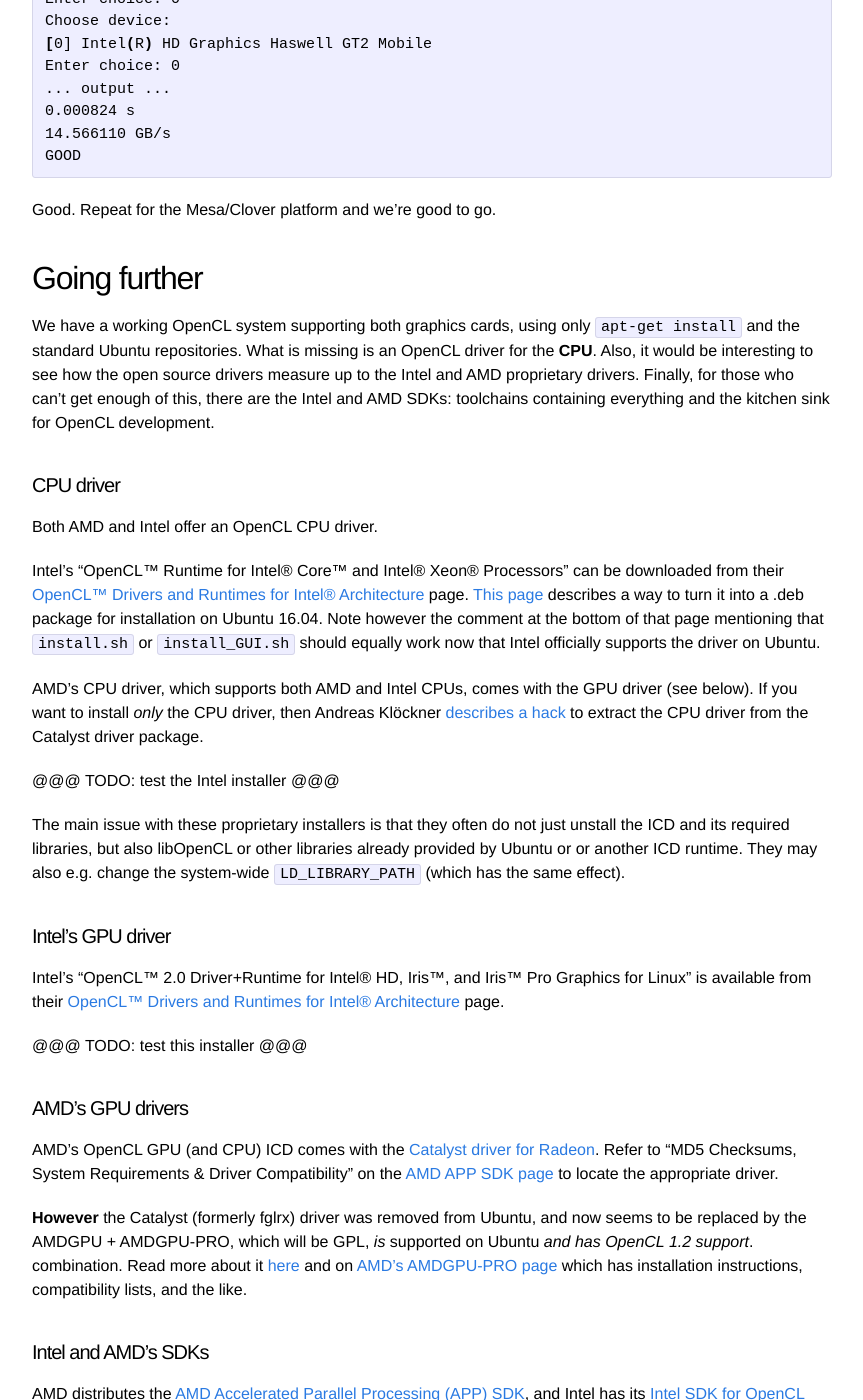
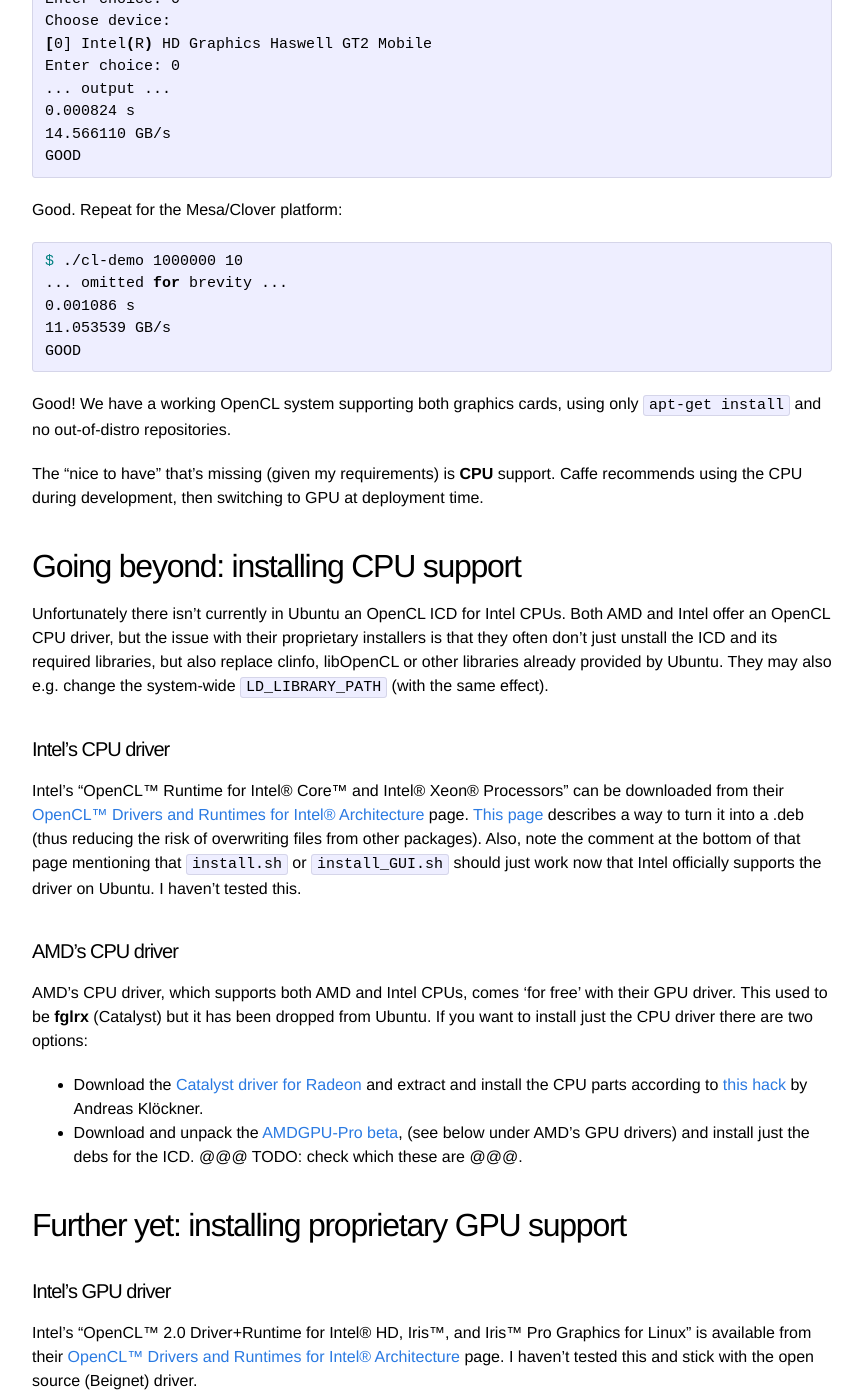
Before and after one commit to zwets/zwets.github.io, a Jekyll site: the page built from _posts/2016-08-18-opencl-on-a-dual-graphics-dell-m4800.md, in a window 1280 px wide and 1400 px high, scrolled down 3915 px. Shown: the whole window, without its empty margins (208-1071 px from the left). Built offline with Jekyll 4.4.1, drawn with Linux system fonts in a browser that asks for light colours; some of the changed text lies outside the part shown.

Commit message:
Done except AMDGPU-PRO notes.

````diff
--- a/_posts/2016-08-18-opencl-on-a-dual-graphics-dell-m4800.md
+++ b/_posts/2016-08-18-opencl-on-a-dual-graphics-dell-m4800.md
@@ -195,65 +195,80 @@
 GOOD
 ```
 
-Good. Repeat for the Mesa/Clover platform and we're good to go.
+Good. Repeat for the Mesa/Clover platform:
+
+```bash
+$ ./cl-demo 1000000 10
+... omitted for brevity ...
+0.001086 s
+11.053539 GB/s
+GOOD
+```
+
+Good!  We have a working OpenCL system supporting both graphics cards, using only `apt-get install`
+and no out-of-distro repositories.
+
+The "nice to have" that's missing (given my requirements) is **CPU** support.  Caffe recommends
+using the CPU during development, then switching to GPU at deployment time.
 
 
-## Going further
+## Going beyond: installing CPU support
 
-We have a working OpenCL system supporting both graphics cards, using only `apt-get install`
-and the standard Ubuntu repositories.  What is missing is an OpenCL driver for the **CPU**.
-Also, it would be interesting to see how the open source drivers measure up to the Intel
-and AMD proprietary drivers.  Finally, for those who can't get enough of this, there are
-the Intel and AMD SDKs: toolchains containing everything and the kitchen sink for OpenCL
-development.
+Unfortunately there isn't currently in Ubuntu an OpenCL ICD for Intel CPUs.  Both AMD and Intel
+offer an OpenCL CPU driver, but the issue with their proprietary installers is that they often
+don't just unstall the ICD and its required libraries, but also replace clinfo, libOpenCL or other
+libraries already provided by Ubuntu.  They may also e.g. change the system-wide `LD_LIBRARY_PATH`
+(with the same effect).
 
-#### CPU driver
-
-Both AMD and Intel offer an OpenCL CPU driver.
+#### Intel's CPU driver
 
 Intel's "OpenCL™ Runtime for Intel® Core™ and Intel® Xeon® Processors" can be downloaded from their
 [OpenCL™ Drivers and Runtimes for Intel® Architecture](https://software.intel.com/en-us/articles/opencl-drivers) page.
 [This page](https://bitbucket.org/snippets/bkchr/EkeMg) describes a way to turn it into a .deb
-package for installation on Ubuntu 16.04.  Note however the comment at the bottom of that page
-mentioning that `install.sh` or `install_GUI.sh` should equally work now that Intel officially
-supports the driver on Ubuntu.
+(thus reducing the risk of overwriting files from other packages).  Also, note the comment at
+the bottom of that page mentioning that `install.sh` or `install_GUI.sh` should just work now
+that Intel officially supports the driver on Ubuntu.  I haven't tested this.
 
-AMD's CPU driver, which supports both AMD and Intel CPUs, comes with the GPU driver (see below).
-If you want to install *only* the CPU driver, then Andreas Klöckner
-[describes a hack](https://wiki.tiker.net/OpenCLHowTo#Installing_the_AMD_ICD_loader_and_CPU_ICD_.28from_the_driver_package--probably_unsupported.29)
-to extract the CPU driver from the Catalyst driver package.
+#### AMD's CPU driver
 
-@@@ TODO: test the Intel installer @@@
+AMD's CPU driver, which supports both AMD and Intel CPUs, comes 'for free' with their GPU driver.
+This used to be **fglrx** (Catalyst) but it has been dropped from Ubuntu.  If you want to install
+just the CPU driver there are two options:
 
-The main issue with these proprietary installers is that they often do not just unstall the ICD
-and its required libraries, but also libOpenCL or other libraries already provided by Ubuntu or
-or another ICD runtime.  They may also e.g. change the system-wide `LD_LIBRARY_PATH` (which has
-the same effect).
+* Download the [Catalyst driver for Radeon](http://www.amd.com/en-us/innovations/software-technologies/technologies-gaming/catalyst)
+and extract and install the CPU parts according to
+[this hack](https://wiki.tiker.net/OpenCLHowTo#Installing_the_AMD_ICD_loader_and_CPU_ICD_.28from_the_driver_package--probably_unsupported.29)
+by Andreas Klöckner.
+
+* Download and unpack the [AMDGPU-Pro beta](http://support.amd.com/en-us/kb-articles/Pages/AMD-Radeon-GPU-PRO-Linux-Beta-Driver%e2%80%93Release-Notes.aspx),
+(see below under AMD's GPU drivers) and install just the debs for the ICD. @@@ TODO: check which these are @@@.
+
+
+## Further yet: installing proprietary GPU support
 
 #### Intel's GPU driver
 
 Intel's "OpenCL™ 2.0 Driver+Runtime for Intel® HD, Iris™, and Iris™ Pro Graphics for Linux"
 is available from their
-[OpenCL™ Drivers and Runtimes for Intel® Architecture](https://software.intel.com/en-us/articles/opencl-drivers) page.
-
-@@@ TODO: test this installer @@@
+[OpenCL™ Drivers and Runtimes for Intel® Architecture](https://software.intel.com/en-us/articles/opencl-drivers)
+page.  I haven't tested this and stick with the open source (Beignet) driver.
 
 #### AMD's GPU drivers
 
-AMD's OpenCL GPU (and CPU) ICD comes with the
-[Catalyst driver for Radeon](http://www.amd.com/en-us/innovations/software-technologies/technologies-gaming/catalyst).
-Refer to "MD5 Checksums, System Requirements & Driver Compatibility" on the
-[AMD APP SDK page](http://developer.amd.com/tools-and-sdks/opencl-zone/amd-accelerated-parallel-processing-app-sdk/)
-to locate the appropriate driver.
+Though the requirements for the
+[AMD APP SDK](http://developer.amd.com/tools-and-sdks/opencl-zone/amd-accelerated-parallel-processing-app-sdk/)
+still list the [Catalyst driver](http://www.amd.com/en-us/innovations/software-technologies/technologies-gaming/catalyst)
+(aka fglrx, which was dropped from Debian after 14.04), it seems that Catalyst will
+be replaced by the fully supported AMDGPU-PRO driver, which is currently in beta.
 
-**However** the Catalyst (formerly fglrx) driver was removed from Ubuntu, and now seems to be
-replaced by the AMDGPU + AMDGPU-PRO, which will be GPL, *is* supported on Ubuntu *and has OpenCL 1.2 support*.
-combination.  Read more about it [here](http://www.pcworld.com/article/3075837/linux/amds-gaming-optimized-amdgpu-pro-driver-for-linux-is-in-beta.html)
-and on [AMD's AMDGPU-PRO page](http://support.amd.com/en-us/kb-articles/Pages/AMD-Radeon-GPU-PRO-Linux-Beta-Driver%e2%80%93Release-Notes.aspx)
+Read more about it [here](http://www.pcworld.com/article/3075837/linux/amds-gaming-optimized-amdgpu-pro-driver-for-linux-is-in-beta.html),
+and on its [official page](http://support.amd.com/en-us/kb-articles/Pages/AMD-Radeon-GPU-PRO-Linux-Beta-Driver%e2%80%93Release-Notes.aspx),
 which has installation instructions, compatibility lists, and the like.
 
+@@@ TODO: complete instructions. Note the conflict with clinfo and ocl-opencl-icd-dev. @@@
 
-#### Intel and AMD's SDKs
+
+## All the way: the Intel and AMD's SDKs
 
 AMD distributes the
 [AMD Accelerated Parallel Processing (APP) SDK](http://developer.amd.com/tools-and-sdks/opencl-zone/amd-accelerated-parallel-processing-app-sdk/),
````
